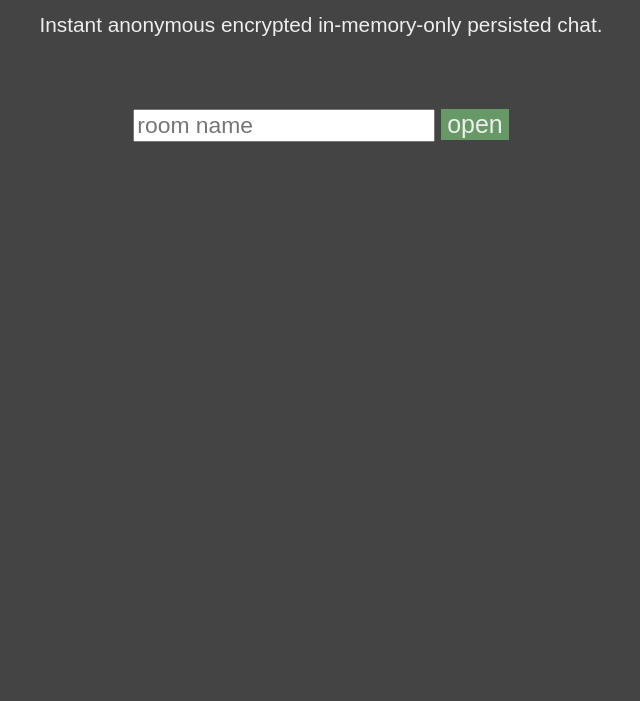
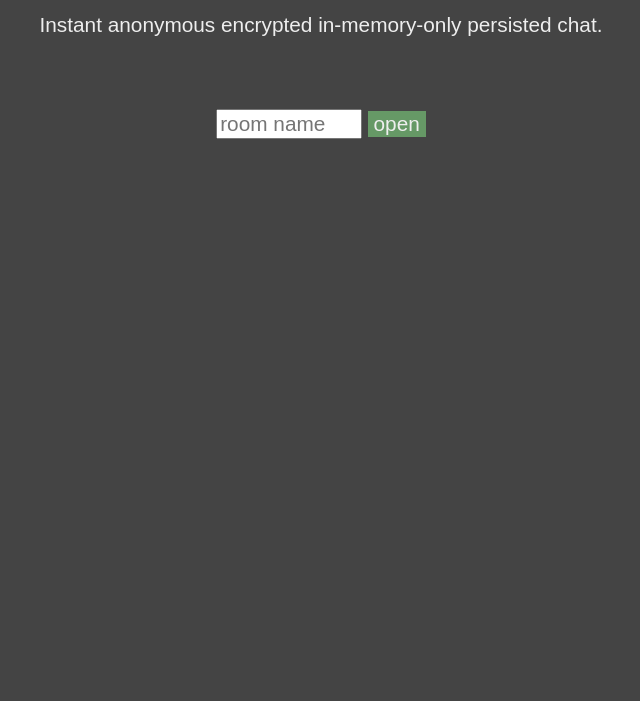
Before and after one commit to chmllr/instachat, a plain HTML site: page index.html in a window 1280 px wide. Shown: the part 99-800 px from the top of the page, without its empty margins (319-959 px from the left). Drawn offline with Linux system fonts and the light colour scheme.

Commit message:
make room input smaller

```diff
--- a/index.html
+++ b/index.html
@@ -54,13 +54,14 @@
             text-align: center;
         }
         #room {
-            font-size: 1.1em;
+            font-size: 1em;
+            width: 7em;
         }
         button {
             background: #696;
             color: #eee;
             border: 0em;
-            font-size: 1.2em;
+            font-size: 1em;
         }
 </style>
 <meta http-equiv="cache-control" content="max-age=0" />
```
